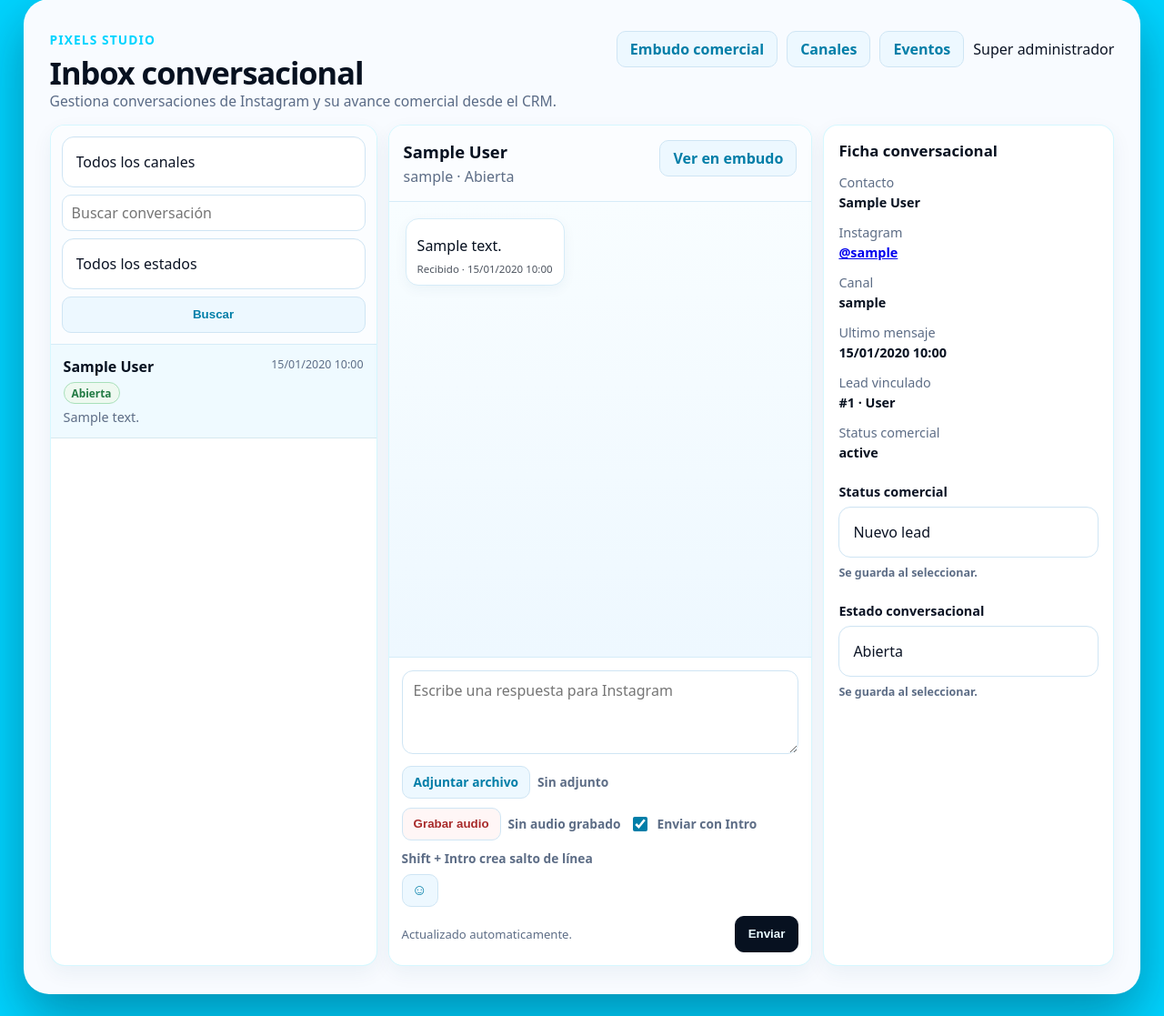
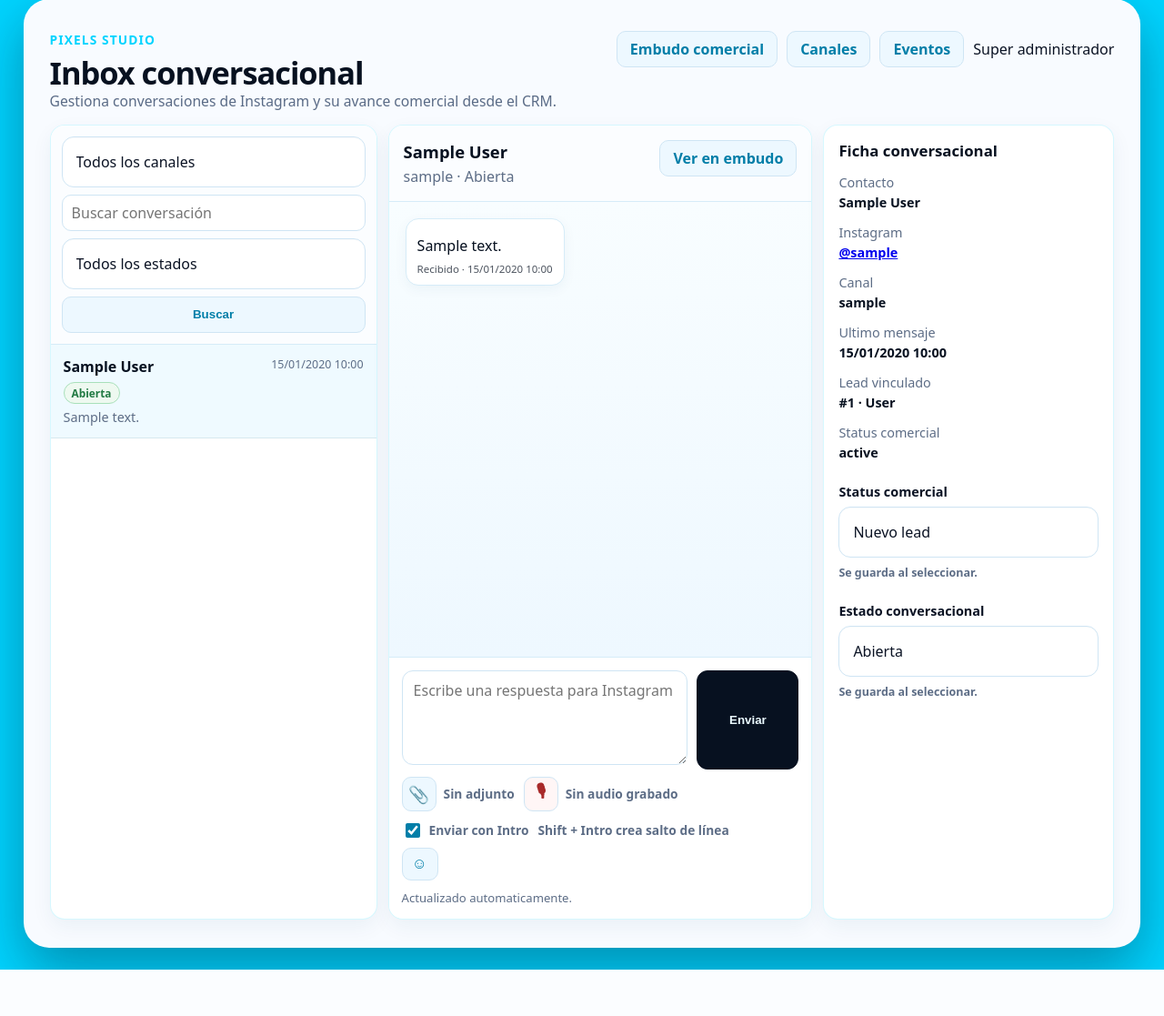
Before and after one commit to pixelsstudiove/crm-pixels, a PHP site: page /inbox.php in a window 1280 px wide. Shown: the part 45-1162 px from the top of the page at 91% size. After the commit the page ends 1111 px from the top, so only its background shows below. Run offline with PHP 8.4, Linux system fonts and the light colour scheme; the visitor is signed in with stand-in values (Sample User, id 1); tables that the repository leaves empty hold one stand-in row (values such as "Sample post").

Commit message:
Ajusta composer del inbox

```diff
--- a/inbox.php
+++ b/inbox.php
@@ -287,11 +287,12 @@ function inbox_visible_message_text($value, array $attachments): string {
     .message-meta { margin-top:6px; font-size:.72rem; opacity:.72; }
     .message-meta.error { color:#b83232; opacity:1; font-weight:900; }
     .reply-box { padding:14px; border-top:1px solid var(--inbox-line); background:#fff; }
+    .composer-main { display:grid; grid-template-columns:minmax(0, 1fr) 112px; gap:10px; align-items:stretch; }
     .composer-input { position:relative; }
-    .reply-box textarea { width:100%; min-height:92px; resize:vertical; border:1px solid var(--line); border-radius:12px; padding:10px 12px; font:inherit; outline:none; }
+    .reply-box textarea { width:100%; height:104px; min-height:104px; resize:vertical; border:1px solid var(--line); border-radius:12px; padding:10px 12px; font:inherit; outline:none; }
     .reply-box textarea:focus { border-color:var(--brand-primary); box-shadow:0 0 0 3px rgba(0,212,255,.16); }
     .reply-box.is-recording textarea { display:none; }
-    .recording-surface { position:relative; min-height:126px; border:1px solid var(--line); border-radius:12px; overflow:hidden; background:linear-gradient(180deg,#f8fdff,#eef9ff); }
+    .recording-surface { position:relative; height:104px; border:1px solid var(--line); border-radius:12px; overflow:hidden; background:linear-gradient(180deg,#f8fdff,#eef9ff); }
     .recording-surface[hidden] { display:none; }
     .recording-canvas { position:absolute; inset:0; width:100%; height:100%; }
     .recording-center { position:absolute; inset:0; display:grid; place-items:center; gap:10px; align-content:center; padding:16px; background:linear-gradient(90deg,rgba(248,253,255,.86),rgba(248,253,255,.48),rgba(248,253,255,.86)); }
@@ -300,15 +301,16 @@ function inbox_visible_message_text($value, array $attachments): string {
     .recording-action { min-height:38px; padding:0 14px; border-radius:10px; border:1px solid var(--line); font-weight:950; cursor:pointer; }
     .recording-action.send { background:#071120; border-color:#071120; color:#eafaff; }
     .recording-action.cancel { background:#fff; color:#a82b2b; border-color:#f4a6a6; }
+    .composer-submit { width:100%; height:100%; min-height:104px; border-radius:12px; }
     .composer-tools { position:relative; display:flex; gap:8px; align-items:center; justify-content:space-between; margin-top:8px; flex-wrap:wrap; }
     .composer-left { display:flex; align-items:center; gap:10px; flex-wrap:wrap; color:var(--inbox-muted); font-size:.86rem; font-weight:750; }
     .composer-file { display:inline-flex; align-items:center; gap:8px; flex-wrap:wrap; }
     .composer-file input { position:absolute; width:1px; height:1px; opacity:0; pointer-events:none; }
-    .file-trigger { display:inline-flex; align-items:center; justify-content:center; min-height:36px; padding:0 12px; border:1px solid var(--line); border-radius:10px; background:var(--surface-soft); color:#007ea8; font-weight:900; cursor:pointer; }
-    .file-trigger:hover { background:#dff6ff; border-color:#8bdfff; }
+    .icon-tool { display:inline-flex; align-items:center; justify-content:center; width:38px; height:38px; padding:0; border:1px solid var(--line); border-radius:10px; background:var(--surface-soft); color:#007ea8; font-size:1.15rem; font-weight:900; cursor:pointer; }
+    .icon-tool:hover { background:#dff6ff; border-color:#8bdfff; }
     .file-name { max-width:220px; color:var(--inbox-muted); overflow:hidden; text-overflow:ellipsis; white-space:nowrap; }
     .audio-recorder { display:inline-flex; align-items:center; gap:8px; flex-wrap:wrap; }
-    .record-btn { display:inline-flex; align-items:center; justify-content:center; min-height:36px; padding:0 12px; border:1px solid var(--line); border-radius:10px; background:#fff6f6; color:#a82b2b; font-weight:900; cursor:pointer; }
+    .record-btn { background:#fff6f6; color:#a82b2b; }
     .record-btn:hover { background:#ffe7e7; border-color:#f4a6a6; }
     .record-btn.is-recording { background:#a82b2b; border-color:#a82b2b; color:#fff; }
     .record-status { color:var(--inbox-muted); overflow:hidden; text-overflow:ellipsis; white-space:nowrap; max-width:220px; }
@@ -335,7 +337,7 @@ function inbox_visible_message_text($value, array $attachments): string {
     .empty-state { display:grid; place-items:center; min-height:500px; text-align:center; color:var(--inbox-muted); padding:24px; }
     .notice { margin-bottom:14px; }
     @media (max-width: 1100px) { .inbox-layout { grid-template-columns:minmax(260px, 340px) 1fr; } .side-panel { grid-column:1 / -1; } }
-    @media (max-width: 760px) { .inbox-layout { grid-template-columns:1fr; } .conversation-list { max-height:300px; } .message-list { height:430px; padding:12px; } .message { max-width:92%; } }
+    @media (max-width: 760px) { .inbox-layout { grid-template-columns:1fr; } .conversation-list { max-height:300px; } .message-list { height:430px; padding:12px; } .message { max-width:92%; } .composer-main { grid-template-columns:1fr; } .composer-submit { min-height:46px; } }
   </style>
 </head>
 <body class="dashboard-page">
@@ -442,6 +444,7 @@ function inbox_visible_message_text($value, array $attachments): string {
               <form class="reply-box" id="replyForm" method="post" action="send_instagram_message.php" enctype="multipart/form-data">
                 <input type="hidden" name="csrf" value="<?= h($_SESSION['csrf'] ?? '') ?>">
                 <input type="hidden" name="conversation_id" value="<?= (int) $selected['id'] ?>">
+                <div class="composer-main">
                   <div class="composer-input">
                     <textarea name="message" maxlength="1000" placeholder="Escribe una respuesta para Instagram" <?= $canSendMessages ? '' : 'disabled' ?>></textarea>
                     <div class="recording-surface" id="audioRecordingSurface" hidden>
@@ -455,15 +458,17 @@ function inbox_visible_message_text($value, array $attachments): string {
                       </div>
                     </div>
                   </div>
+                  <button class="inbox-btn primary composer-submit" type="submit" <?= $canSendMessages ? '' : 'disabled' ?>>Enviar</button>
+                </div>
                 <div class="composer-tools">
                   <div class="composer-left">
                     <label class="composer-file">
-                      <span class="file-trigger">Adjuntar archivo</span>
+                      <span class="icon-tool" title="Adjuntar imagen o audio" aria-label="Adjuntar imagen o audio">📎</span>
                       <input type="file" name="media" id="mediaInput" accept="image/jpeg,image/png,image/gif,image/webp,audio/mpeg,audio/mp3,audio/mp4,audio/m4a,audio/x-m4a,audio/aac,audio/ogg,audio/wav,audio/x-wav,audio/webm,audio/3gpp" <?= $canSendMessages ? '' : 'disabled' ?>>
                       <span class="file-name" id="mediaFileName">Sin adjunto</span>
                     </label>
                     <div class="audio-recorder">
-                      <button class="record-btn" type="button" id="audioRecordButton" <?= $canSendMessages ? '' : 'disabled' ?>>Grabar audio</button>
+                      <button class="icon-tool record-btn" type="button" id="audioRecordButton" title="Grabar audio" aria-label="Grabar audio" <?= $canSendMessages ? '' : 'disabled' ?>>🎙</button>
                       <span class="record-status" id="audioRecordStatus">Sin audio grabado</span>
                       <audio class="record-preview" id="audioRecordPreview" controls preload="metadata" hidden></audio>
                     </div>
@@ -484,7 +489,6 @@ function inbox_visible_message_text($value, array $attachments): string {
                 </div>
                 <div class="reply-actions">
                   <span class="live-status" id="liveStatus">Actualizando automaticamente.</span>
-                  <button class="inbox-btn primary" type="submit" <?= $canSendMessages ? '' : 'disabled' ?>>Enviar</button>
                 </div>
               </form>
             <?php else: ?>
@@ -634,6 +638,29 @@ function inbox_visible_message_text($value, array $attachments): string {
       if (messageList) messageList.scrollTop = messageList.scrollHeight;
     }
 
+    function scrollMessagesToBottomSoon() {
+      scrollMessagesToBottom();
+      window.requestAnimationFrame(scrollMessagesToBottom);
+      window.setTimeout(scrollMessagesToBottom, 80);
+      window.setTimeout(scrollMessagesToBottom, 350);
+    }
+
+    function bindMessageMediaScroll(container) {
+      if (!container) return;
+      container.querySelectorAll('img, audio, video').forEach(media => {
+        media.addEventListener('load', scrollMessagesToBottomSoon, { once: true });
+        media.addEventListener('loadedmetadata', scrollMessagesToBottomSoon, { once: true });
+      });
+    }
+
+    function setRecordButtonState(isRecording) {
+      if (!audioRecordButton) return;
+      audioRecordButton.textContent = isRecording ? '■' : '🎙';
+      audioRecordButton.title = isRecording ? 'Detener audio' : 'Grabar audio';
+      audioRecordButton.setAttribute('aria-label', audioRecordButton.title);
+      audioRecordButton.classList.toggle('is-recording', isRecording);
+    }
+
     function bestAudioMimeType() {
       if (!window.MediaRecorder || !MediaRecorder.isTypeSupported) return '';
       const preferred = ['audio/mp4', 'audio/webm;codecs=opus', 'audio/webm', 'audio/ogg;codecs=opus', 'audio/ogg'];
@@ -701,6 +728,7 @@ function inbox_visible_message_text($value, array $attachments): string {
         <div class="message-meta">${metaLabel} · ${escapeHtml(message.time)}${sentBy}</div>
       `;
       messageList.appendChild(article);
+      bindMessageMediaScroll(article);
       inboxState.lastMessageId = Math.max(inboxState.lastMessageId, Number(message.id));
       messageList.dataset.lastId = String(inboxState.lastMessageId);
     }
@@ -720,7 +748,8 @@ function inbox_visible_message_text($value, array $attachments): string {
         <div class="message-meta">Enviando...</div>
       `;
       messageList.appendChild(article);
-      scrollMessagesToBottom();
+      bindMessageMediaScroll(article);
+      scrollMessagesToBottomSoon();
       return article;
     }
 
@@ -1035,15 +1064,13 @@ function inbox_visible_message_text($value, array $attachments): string {
           recordingStartedAt = Date.now();
           updateRecordingStatus();
           recordingTimer = window.setInterval(updateRecordingStatus, 500);
-          if (audioRecordButton) {
-            audioRecordButton.textContent = 'Detener audio';
-            audioRecordButton.classList.add('is-recording');
-          }
+          setRecordButtonState(true);
         } catch (error) {
           stopRecordingTimer();
           stopAudioWave();
           stopRecordingTracks();
           setRecordingSurface(false);
+          setRecordButtonState(false);
           showNotice('No se pudo acceder al microfono.', 'error');
         }
       }
@@ -1051,10 +1078,7 @@ function inbox_visible_message_text($value, array $attachments): string {
       function stopAudioRecording() {
         if (mediaRecorder && mediaRecorder.state === 'recording') mediaRecorder.stop();
         stopAudioWave();
-        if (audioRecordButton) {
-          audioRecordButton.textContent = 'Grabar audio';
-          audioRecordButton.classList.remove('is-recording');
-        }
+        setRecordButtonState(false);
         recordingStartedAt = 0;
       }
 
@@ -1070,10 +1094,7 @@ function inbox_visible_message_text($value, array $attachments): string {
         stopRecordingTracks();
         setRecordingSurface(false);
         clearRecordedAudio();
-        if (audioRecordButton) {
-          audioRecordButton.textContent = 'Grabar audio';
-          audioRecordButton.classList.remove('is-recording');
-        }
+        setRecordButtonState(false);
         recordingStartedAt = 0;
       }
       if (sendWithEnter) {
@@ -1253,7 +1274,7 @@ function inbox_visible_message_text($value, array $attachments): string {
           const data = await response.json();
           if (!data.ok) throw new Error(data.error || 'No se pudo enviar el mensaje.');
           reconcileOptimisticMessages(optimisticMessages, Array.isArray(data.messages) ? data.messages : (data.message ? [data.message] : []));
-          scrollMessagesToBottom();
+          scrollMessagesToBottomSoon();
           showNotice(data.notice || 'Mensaje enviado.');
           pollInbox(true);
         } catch (error) {
@@ -1300,7 +1321,9 @@ function inbox_visible_message_text($value, array $attachments): string {
       });
     });
 
-    scrollMessagesToBottom();
+    bindMessageMediaScroll(messageList);
+    scrollMessagesToBottomSoon();
+    window.addEventListener('load', scrollMessagesToBottomSoon);
     window.setInterval(() => pollInbox(false), 3000);
     window.setTimeout(() => pollInbox(true), 900);
   </script>
```
Lines whose indentation alone changed are shown as unchanged.
